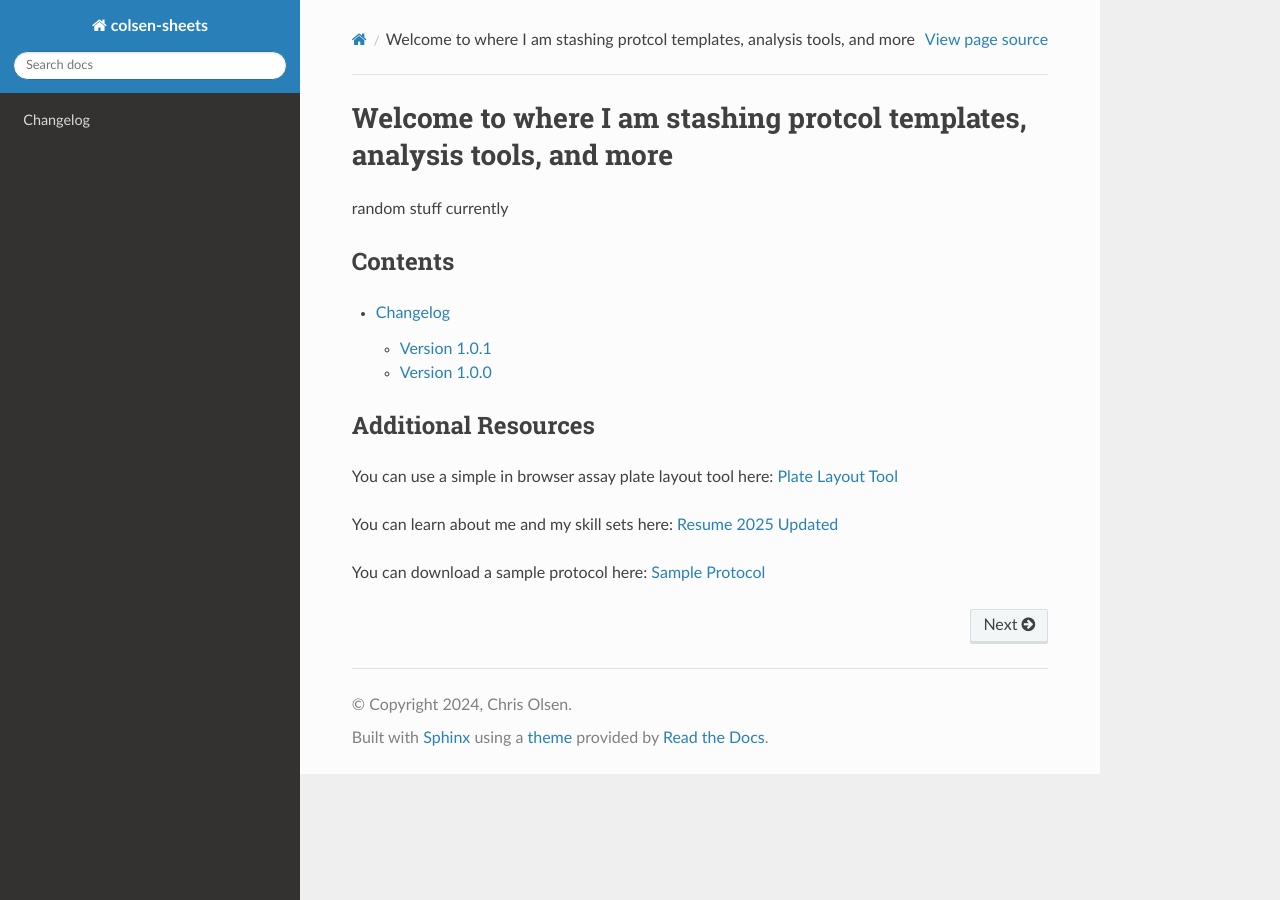
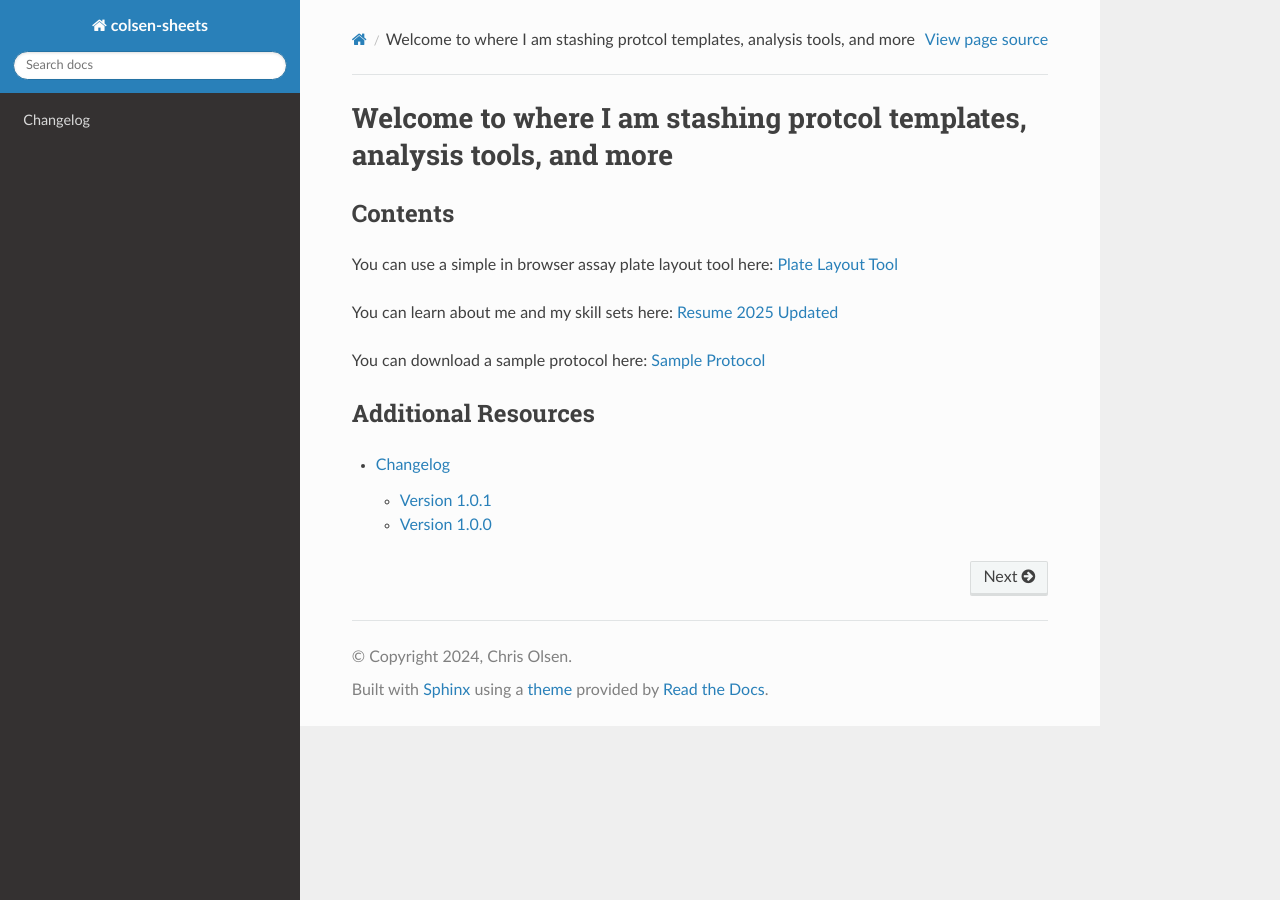
Before and after one commit to colsen-bu/sheets, a Sphinx documentation site: the page built from docs/source/index.rst, in a window 1280 px wide. Built offline with Sphinx 7.4.7 and the Read the Docs theme 3.1.0, drawn with Linux system fonts in a browser that asks for light colours.

Commit message:
new links

```diff
--- a/docs/source/index.rst
+++ b/docs/source/index.rst
@@ -1,25 +1,21 @@
 Welcome to where I am stashing protcol templates, analysis tools, and more
 ===================================
-
-random stuff currently
-
-
 
 Contents
 --------
 
-.. toctree::
-
-    changelog
-
-Additional Resources
---------------------
-
 You can use a simple in browser assay plate layout tool here:
-`Plate Layout Tool  <https://assay-plate-designer-nb7ch8i6o-colsen-bus-projects.vercel.app/>`_
+`Plate Layout Tool  <https://www.plate.mcvcllmhgb.com/>`_
 
 You can learn about me and my skill sets here:
 `Resume 2025 Updated  <_static/Olsen_Christopher_Resume_2025_newer.pdf>`_
 
 You can download a sample protocol here:
 `Sample Protocol  <_static/sample_protocol.pdf>`_
+
+Additional Resources
+--------------------
+
+.. toctree::
+
+    changelog
```
Also changed, not shown: 2 other files.
